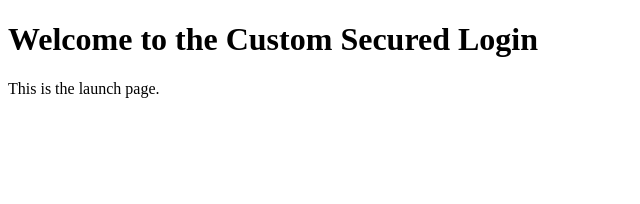
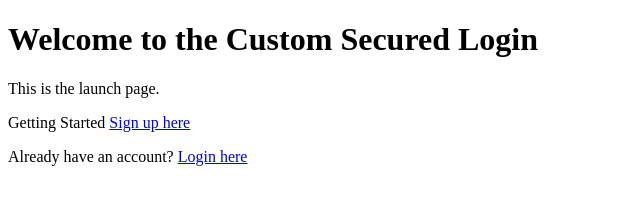
Before and after one commit to DEE755/custom_secured_login_and_db, a website: page public/index.html in a window 1280 px wide. Shown: the whole page, without its empty margins (0-640 px from the left). Drawn offline with Linux system fonts and the light colour scheme.

Commit message:
added index to login and signup

```diff
--- a/public/index.html
+++ b/public/index.html
@@ -8,5 +8,8 @@
 <body>
     <h1>Welcome to the Custom Secured Login</h1>
     <p>This is the launch page.</p>
+
+    <p>Getting Started <a href="signup.html">Sign up here</a></p>
+    <p>Already have an account? <a href="login.html">Login here</a></p>
 </body>
 </html>
```
